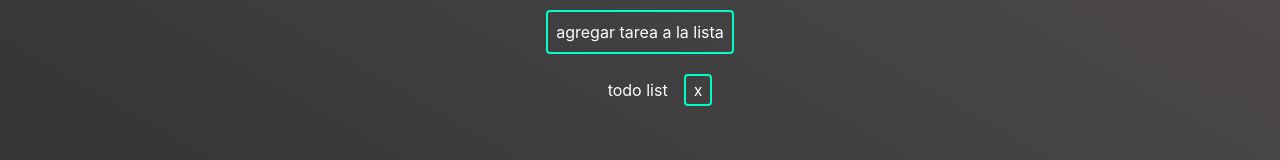
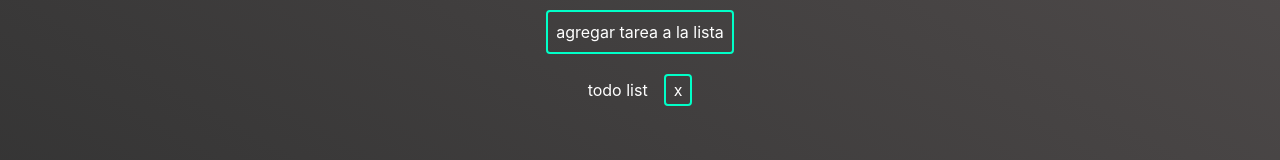
Before and after one commit to juanDango/TO-DO-List, a plain HTML site: page index.html in a window 1280 px wide. Shown: the part 540-700 px from the top of the page. Drawn offline with nearby package versions, Linux system fonts and the light colour scheme.

Commit message:
Uniform button align

```diff
--- a/index.html
+++ b/index.html
@@ -23,7 +23,7 @@
       <button v-on:click="agregarTarea(tareaLista)">agregar tarea a la lista</button>
       <ul>
       <li v-for="tarea in tareas">
-        {{tarea}}<button v-on:click="eliminarTarea(tarea)">x</button>
+        <div class="task-text"> {{tarea}} </div> <button v-on:click="eliminarTarea(tarea)">x</button>
       </li>
     </ul>
     </div>
@@ -124,7 +124,11 @@ button{
 }
 
 ul{
+  display: flex;
+  flex-direction: column;
+  align-items: center;
   margin: 16px;
+  padding: 0;
 }
 
 li{
@@ -132,7 +136,9 @@ li{
   display: flex;
   flex-direction: row;
   align-items: center;
-  justify-content: center;
+  justify-content: space-between;
+  flex: 1;
+  width: 100%;
 }
 
 ul li button{
```
